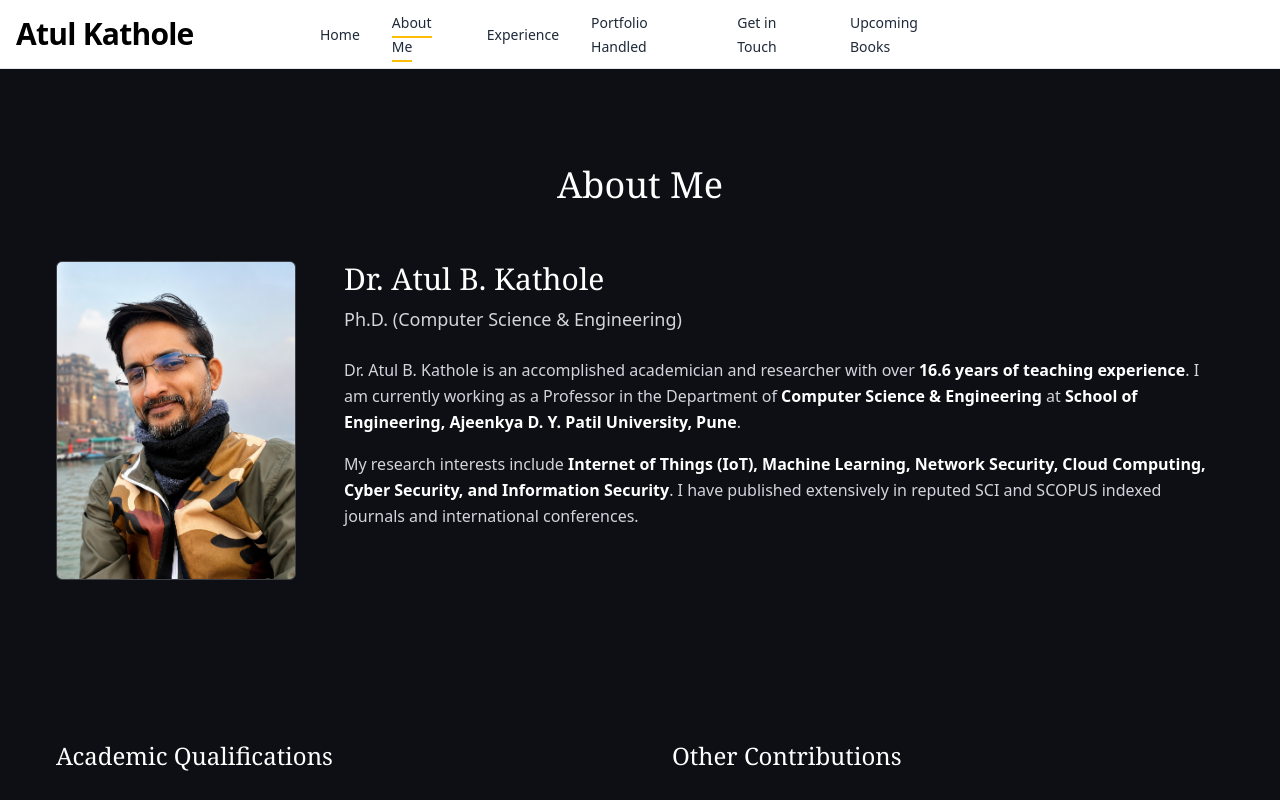
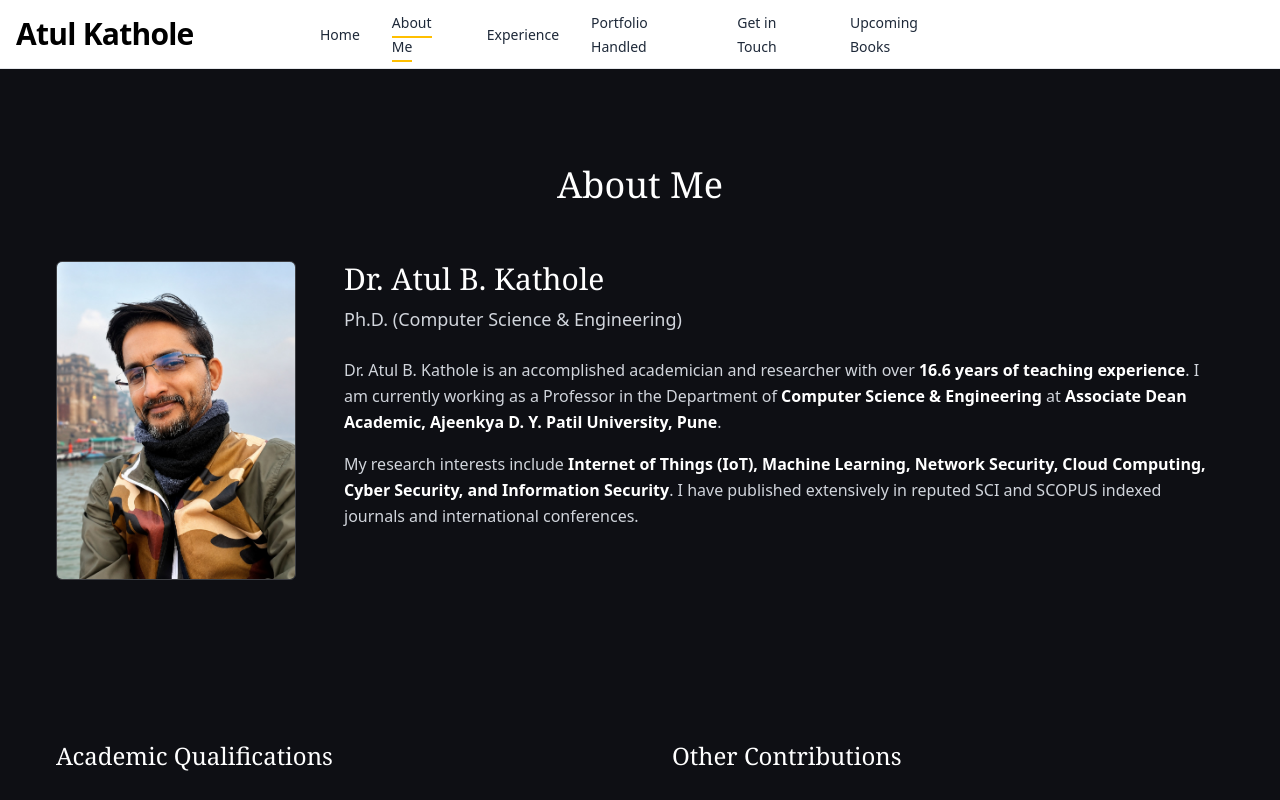
Before and after one commit to sanskardagade/ATUL_SIR, a React (Vite) app: page /bio in a window 1280 px wide. Shown: the top 800 px of the page. Built offline with nearby package versions, Linux system fonts and the light colour scheme.

Commit message:
change in role

```diff
--- a/src/pages/Bio.tsx
+++ b/src/pages/Bio.tsx
@@ -36,7 +36,7 @@ const Bio = () => {
               with over <strong className="text-white">16.6 years of teaching experience</strong>.
               I am currently working as a Professor in the
               Department of <strong className="text-white">Computer Science & Engineering</strong> at
-              <strong className="text-white"> School of Engineering, Ajeenkya D. Y. Patil University, Pune</strong>.
+              <strong className="text-white"> Associate Dean Academic, Ajeenkya D. Y. Patil University, Pune</strong>.
             </p>
 
             <p className="text-gray-300 leading-relaxed mb-4 text-sm md:text-base">
--- a/src/pages/Experience.tsx
+++ b/src/pages/Experience.tsx
@@ -35,7 +35,7 @@ const Experience = () => {
             </p>
 
             <p className="text-gray-300 mb-4">
-              School of Engineering, Ajeenkya D. Y. Patil University, Pune
+              Associate Dean Academic, Ajeenkya D. Y. Patil University, Pune
             </p>
 
             <p className="text-gray-300 leading-relaxed text-sm md:text-base">
--- a/src/pages/Home.tsx
+++ b/src/pages/Home.tsx
@@ -24,7 +24,7 @@ const Home = () => {
           <p className="text-base md:text-xl max-w-3xl leading-relaxed mb-6">
             Professor · Researcher · Mentor <br />
             Department of Computer Engineering <br />
-            School of Engineering, Ajeenkya D. Y. Patil University, Pune
+            Associate Dean Academic, Ajeenkya D. Y. Patil University, Pune
           </p>
 
           {/* ================= ACADEMIC LINKS ================= */}
```
